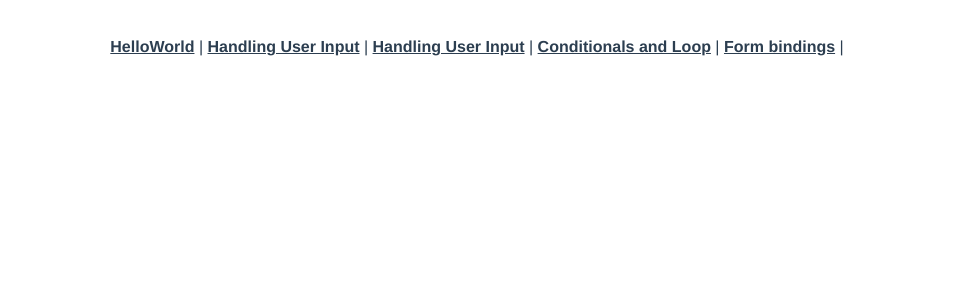
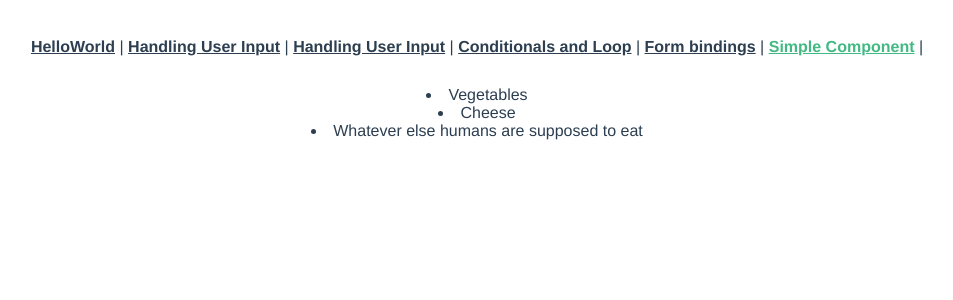
Before and after one commit to huanhust1998/vue-example, a Vue app: page /simple-component in a window 1280 px wide. Shown: the top 300 px of the page, without its empty margins (163-1116 px from the left). Built offline with nearby package versions, Linux system fonts and the light colour scheme.

Commit message:
update simple component

```diff
--- a/src/App.vue
+++ b/src/App.vue
@@ -5,6 +5,7 @@
     <router-link to="/attribute-binding">Handling User Input</router-link> |
     <router-link to="/conditional-loop">Conditionals and Loop</router-link> |
     <router-link to="/form-binding">Form bindings</router-link> |
+    <router-link to="/simple-component">Simple Component</router-link> |
   </nav>
   <router-view />
 </template>
--- /dev/null
+++ b/src/components/SimpleComponent.vue
@@ -0,0 +1,11 @@
+<script>
+export default {
+    props: {
+        todo: Object
+    }
+}
+</script>
+
+<template>
+    <li>{{ todo.text }}</li>
+</template>
--- a/src/router/index.js
+++ b/src/router/index.js
@@ -26,6 +26,11 @@ const routes = [
     name: "form-binding",
     component: () => import("../views/FormBindingView.vue"),
   },
+  {
+    path: "/simple-component",
+    name: "simple-component",
+    component: () => import("../views/SimpleComponentView.vue"),
+  },
 ];
 
 const router = createRouter({
--- /dev/null
+++ b/src/views/SimpleComponentView.vue
@@ -0,0 +1,21 @@
+<script>
+import TodoItem from "../components/SimpleComponent.vue"
+export default {
+    components: {
+        TodoItem
+    },
+    data() {
+        return {
+            groceryList: [
+                { id: 0, text: 'Vegetables' },
+                { id: 1, text: 'Cheese' },
+                { id: 2, text: 'Whatever else humans are supposed to eat' }
+            ]
+        }
+    }
+}
+</script>
+<template>
+    <TodoItem v-for="item in groceryList" :todo="item" :key="item.id">
+    </TodoItem>
+</template>
```
